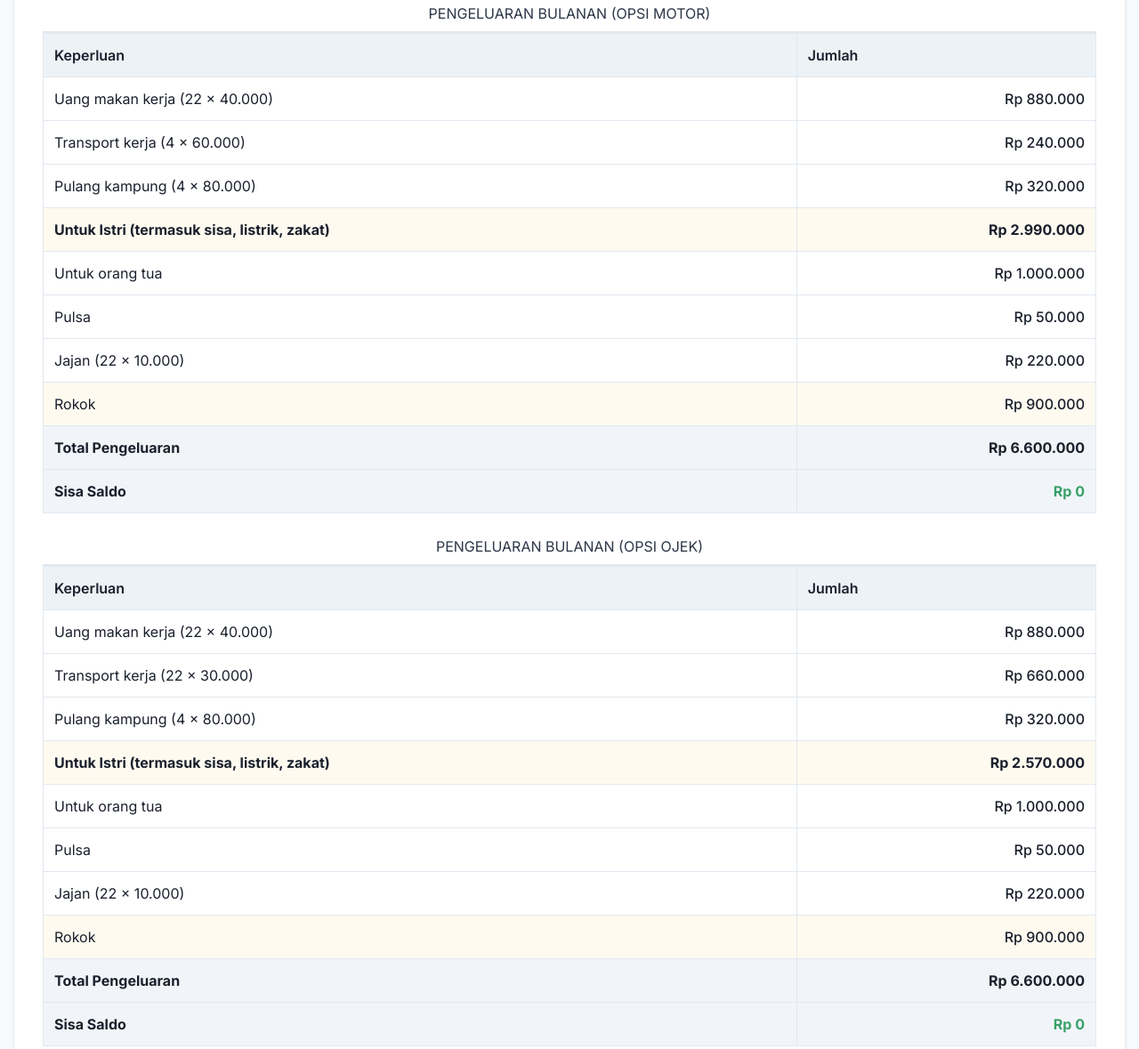
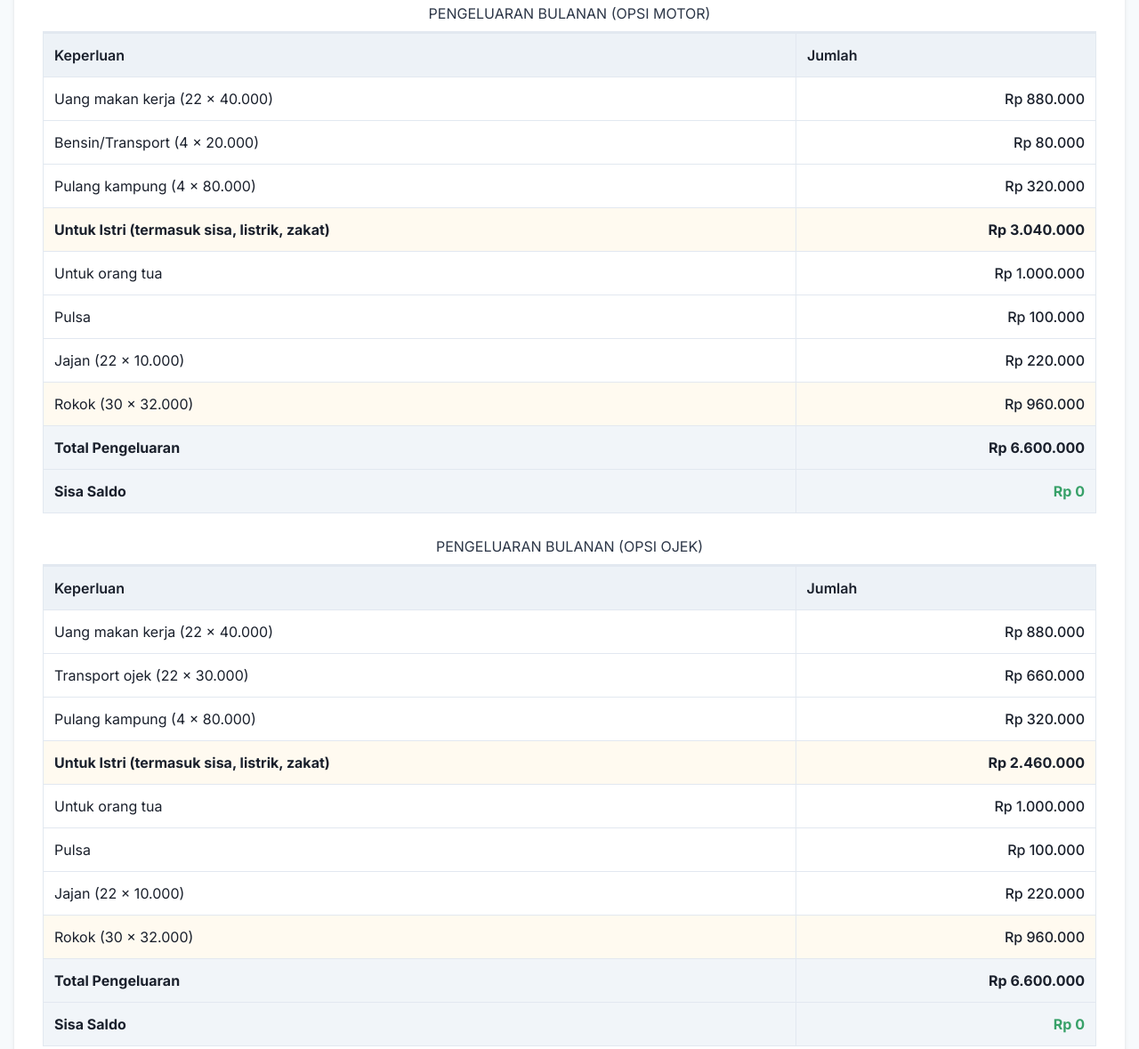
Before and after one commit to dheonz666/dheonz666.github.io, a plain HTML site: page pascanikah.html in a window 1280 px wide. Shown: the part 318-1497 px from the top of the page at 89% size. Drawn offline with nearby package versions, Linux system fonts and the light colour scheme.

Commit message:
Update pascanikah.html

```diff
--- a/pascanikah.html
+++ b/pascanikah.html
@@ -97,13 +97,13 @@
       </thead>
       <tbody>
         <tr><td>Uang makan kerja (22 x 40.000)</td><td>Rp 880.000</td></tr>
-        <tr><td>Transport kerja (4 x 60.000)</td><td>Rp 240.000</td></tr>
+        <tr><td>Bensin/Transport (4 x 20.000)</td><td>Rp 80.000</td></tr>
         <tr><td>Pulang kampung (4 x 80.000)</td><td>Rp 320.000</td></tr>
-        <tr class="highlight"><td><strong>Untuk Istri (termasuk sisa, listrik, zakat)</strong></td><td><strong>Rp 2.990.000</strong></td></tr>
+        <tr class="highlight"><td><strong>Untuk Istri (termasuk sisa, listrik, zakat)</strong></td><td><strong>Rp 3.040.000</strong></td></tr>
         <tr><td>Untuk orang tua</td><td>Rp 1.000.000</td></tr>
-        <tr><td>Pulsa</td><td>Rp 50.000</td></tr>
+        <tr><td>Pulsa</td><td>Rp 100.000</td></tr>
         <tr><td>Jajan (22 x 10.000)</td><td>Rp 220.000</td></tr>
-        <tr class="highlight"><td>Rokok</td><td>Rp 900.000</td></tr>
+        <tr class="highlight"><td>Rokok (30 x 32.000)</td><td>Rp 960.000</td></tr>
         <tr class="total"><td>Total Pengeluaran</td><td>Rp 6.600.000</td></tr>
         <tr class="total sisa-plus"><td>Sisa Saldo</td><td>Rp 0</td></tr>
       </tbody>
@@ -116,20 +116,20 @@
       </thead>
       <tbody>
         <tr><td>Uang makan kerja (22 x 40.000)</td><td>Rp 880.000</td></tr>
-        <tr><td>Transport kerja (22 x 30.000)</td><td>Rp 660.000</td></tr>
+        <tr><td>Transport ojek (22 x 30.000)</td><td>Rp 660.000</td></tr>
         <tr><td>Pulang kampung (4 x 80.000)</td><td>Rp 320.000</td></tr>
-        <tr class="highlight"><td><strong>Untuk Istri (termasuk sisa, listrik, zakat)</strong></td><td><strong>Rp 2.570.000</strong></td></tr>
+        <tr class="highlight"><td><strong>Untuk Istri (termasuk sisa, listrik, zakat)</strong></td><td><strong>Rp 2.460.000</strong></td></tr>
         <tr><td>Untuk orang tua</td><td>Rp 1.000.000</td></tr>
-        <tr><td>Pulsa</td><td>Rp 50.000</td></tr>
+        <tr><td>Pulsa</td><td>Rp 100.000</td></tr>
         <tr><td>Jajan (22 x 10.000)</td><td>Rp 220.000</td></tr>
-        <tr class="highlight"><td>Rokok</td><td>Rp 900.000</td></tr>
+        <tr class="highlight"><td>Rokok (30 x 32.000)</td><td>Rp 960.000</td></tr>
         <tr class="total"><td>Total Pengeluaran</td><td>Rp 6.600.000</td></tr>
         <tr class="total sisa-plus"><td>Sisa Saldo</td><td>Rp 0</td></tr>
       </tbody>
     </table>
 
     <p class="footer-text">
-      <strong>Catatan:</strong> Alokasi untuk mertua telah dihapus. Anggaran untuk istri telah disesuaikan agar total pengeluaran tetap Rp 6.600.000.
+      <strong>Catatan:</strong> Anggaran untuk istri pada tiap opsi disesuaikan secara otomatis berdasarkan sisa saldo agar total pengeluaran tetap Rp 6.600.000.
     </p>
   </div>
 
```
